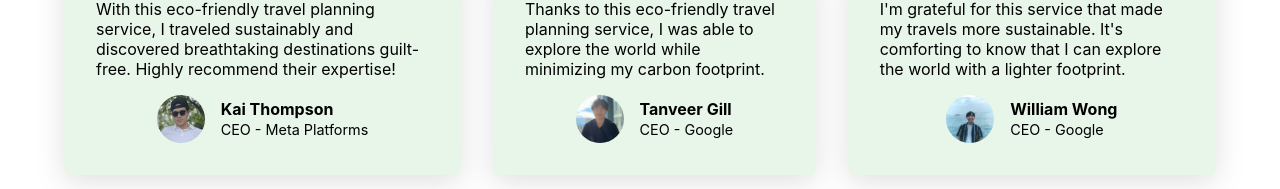
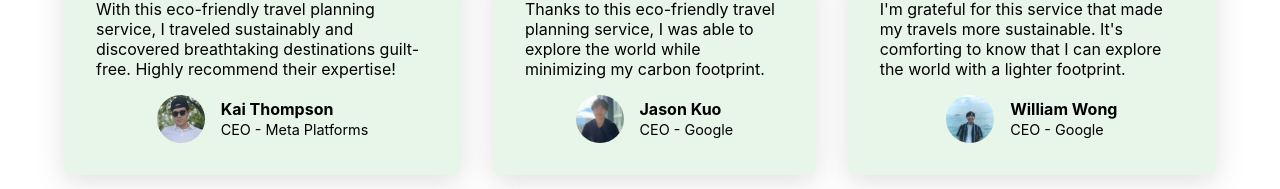
Before and after one commit to tanveersgill/re-leaf, a React (Vite) app in the folder client/: page / in a window 1280 px wide. Shown: the part 2635-2824 px from the top of the page. Built offline with nearby package versions, Linux system fonts and the light colour scheme; no server answers.

Commit message:
testimonial update v2

```diff
--- a/client/src/components/Testimonials.jsx
+++ b/client/src/components/Testimonials.jsx
@@ -12,8 +12,9 @@ export default function Testimonials() {
       <div className="testimonials">
         <div className="testimonial">
           <p>
-          With this eco-friendly travel planning service, I traveled sustainably and discovered breathtaking destinations guilt-free.
-          Highly recommend their expertise!
+            With this eco-friendly travel planning service, I traveled
+            sustainably and discovered breathtaking destinations guilt-free.
+            Highly recommend their expertise!
           </p>
           <div className="info">
             <img src={kaiThompson} alt="" />
@@ -25,21 +26,22 @@ export default function Testimonials() {
         </div>
         <div className="testimonial">
           <p>
-          Thanks to this eco-friendly travel planning service,
-          I was able to explore the world while minimizing my carbon footprint.
+            Thanks to this eco-friendly travel planning service, I was able to
+            explore the world while minimizing my carbon footprint.
           </p>
           <div className="info">
             <img src={jasonKuo} alt="" />
             <div className="details">
-              <h4>Tanveer Gill</h4>
+              <h4>Jason Kuo</h4>
               <span>CEO - Google </span>
             </div>
           </div>
         </div>
         <div className="testimonial">
           <p>
-          I'm grateful for this service that made my travels more sustainable.
-          It's comforting to know that I can explore the world with a lighter footprint.
+            I'm grateful for this service that made my travels more sustainable.
+            It's comforting to know that I can explore the world with a lighter
+            footprint.
           </p>
           <div className="info">
             <img src={williamWong} alt="" />
```
